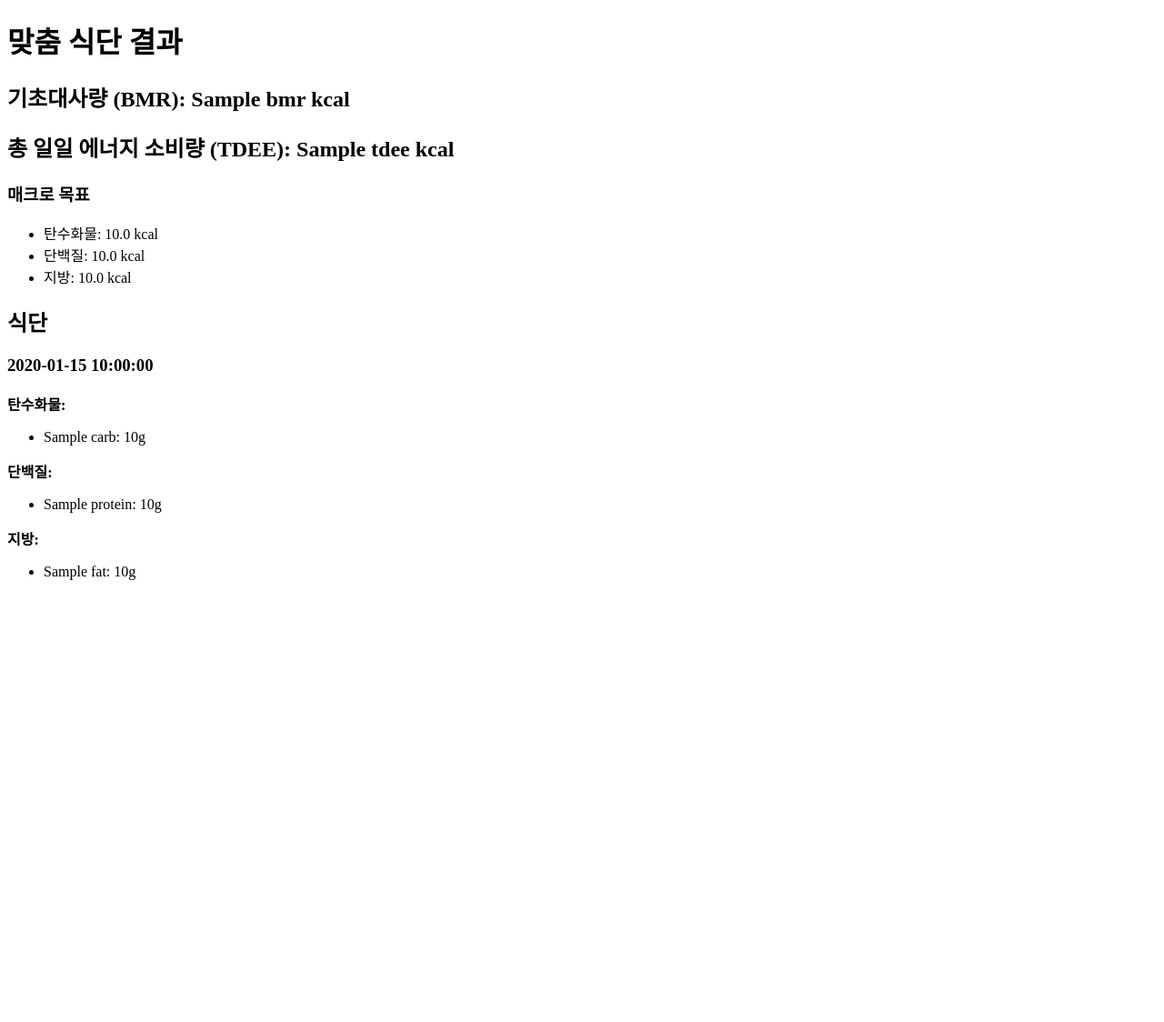
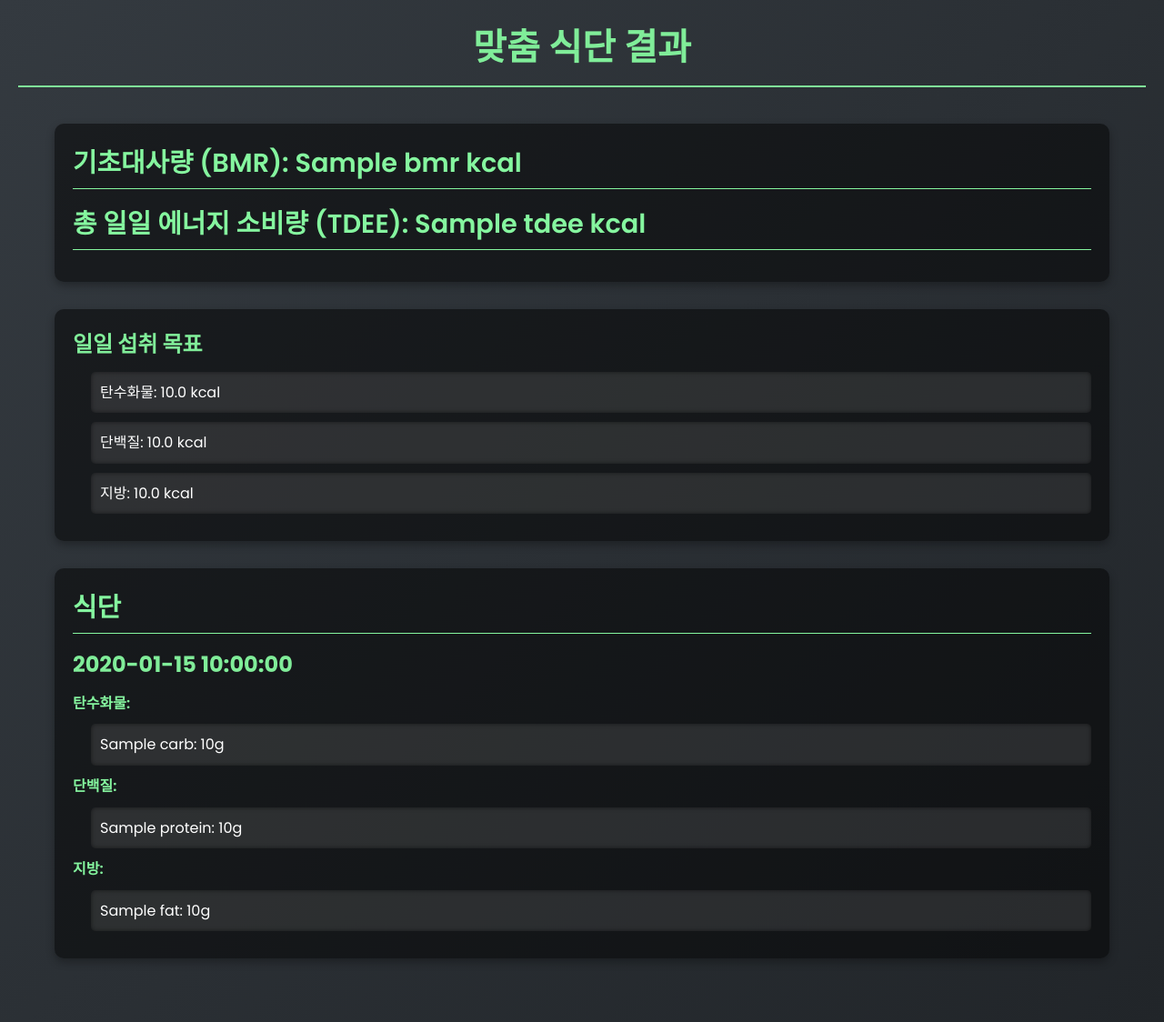
Before and after one commit to leegh1025/NutriLife, a Django app: template templates/User/results.html in a window 1280 px wide. Shown: the whole page at 91% size. Before the commit the page ends 638 px from the top, so only its background shows below. Run offline with Django 4.2, Linux system fonts and the light colour scheme; the template is opened without the code that fills it: most values are stand-ins (such as "Sample title", 1, 10 or a date in 2020).

Commit message:
result.css 추가(기본 디자인)

```diff
--- /dev/null
+++ b/static/css/result.css
@@ -0,0 +1,104 @@
+@import url('https://fonts.googleapis.com/css2?family=Poppins:wght@300;400;500;600;700&display=swap');
+
+* {
+    margin: 0;
+    padding: 0;
+    box-sizing: border-box;
+}
+
+body {
+    font-family: 'Poppins', sans-serif;
+    background: linear-gradient(135deg, #343a40, #212529);
+    color: white;
+    padding: 20px;
+    line-height: 1.6;
+}
+
+header {
+    text-align: center;
+    margin-bottom: 20px;
+    border-bottom: 2px solid #80ed99;
+    padding-bottom: 10px;
+}
+
+header h1 {
+    font-size: 2.5rem;
+    font-weight: 600;
+    color: #80ed99;
+}
+
+main {
+    max-width: 1200px;
+    margin: 0 auto;
+    padding: 20px;
+}
+
+section {
+    margin-bottom: 30px;
+    background: rgba(0, 0, 0, 0.5);
+    padding: 20px;
+    border-radius: 10px;
+    box-shadow: 0 4px 10px rgba(0, 0, 0, 0.3);
+}
+
+section h2 {
+    font-size: 1.8rem;
+    font-weight: 600;
+    color: #85f69f;
+    margin-bottom: 15px;
+    border-bottom: 1px solid #85f69f;
+    padding-bottom: 5px;
+}
+
+section h3 {
+    font-size: 1.5rem;
+    color: #80ed99;
+    margin-bottom: 10px;
+}
+
+ul {
+    list-style-type: none;
+    padding-left: 20px;
+}
+
+ul li {
+    margin-bottom: 10px;
+    padding: 10px;
+    background: rgba(255, 255, 255, 0.1);
+    border-radius: 5px;
+    display: flex;
+    justify-content: space-between;
+    align-items: center;
+    box-shadow: inset 0 0 5px rgba(0, 0, 0, 0.5);
+}
+
+ul li strong {
+    color: #85f69f;
+    font-weight: 500;
+}
+
+ul li span {
+    font-weight: 400;
+    color: #dcdcdc;
+}
+
+h3 + ul {
+    margin-top: 10px;
+}
+
+p {
+    margin-bottom: 10px;
+    color: #dcdcdc;
+}
+
+strong {
+    color: #85f69f;
+    font-weight: 600;
+}
+
+footer {
+    text-align: center;
+    margin-top: 20px;
+    color: #808080;
+    font-size: 0.8rem;
+}
--- a/templates/User/results.html
+++ b/templates/User/results.html
@@ -1,9 +1,12 @@
+{% load static %}
+
 <!DOCTYPE html>
 <html lang="ko">
 <head>
     <meta charset="UTF-8">
     <meta name="viewport" content="width=device-width, initial-scale=1.0">
     <title>맞춤 식단 결과</title>
+    <link rel="stylesheet" href="{% static 'css/result.css' %}">
 </head>
 <body>
     <header>
@@ -17,7 +20,7 @@
         </section>
 
         <section>
-            <h3>매크로 목표</h3>
+            <h3>일일 섭취 목표</h3>
             <ul>
                 <li>탄수화물: {{ daily_macros.carbs|floatformat:1 }} kcal</li>
                 <li>단백질: {{ daily_macros.protein|floatformat:1 }} kcal</li>
```
